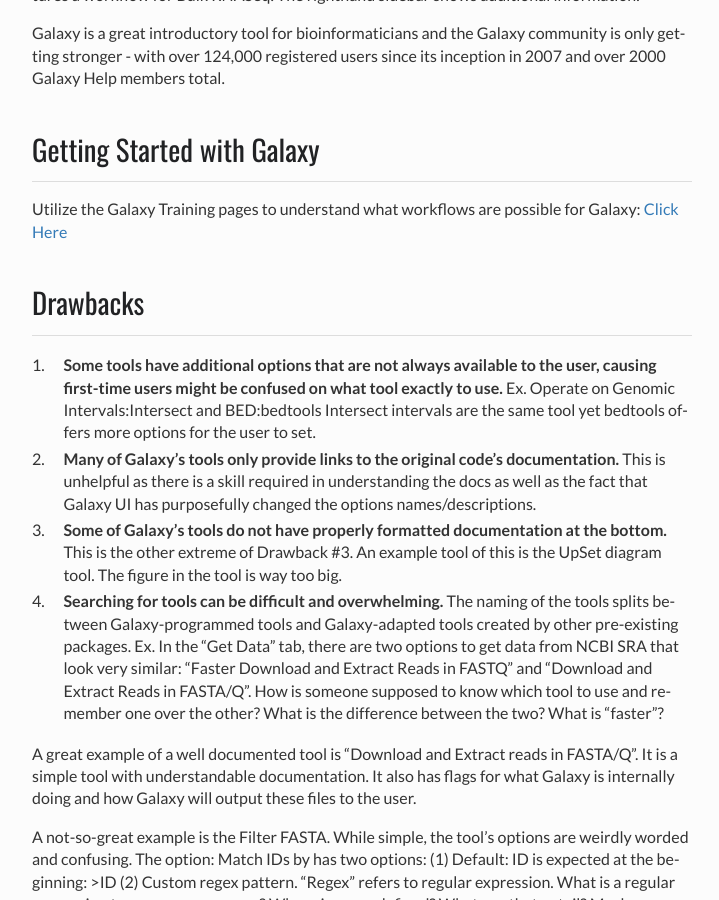
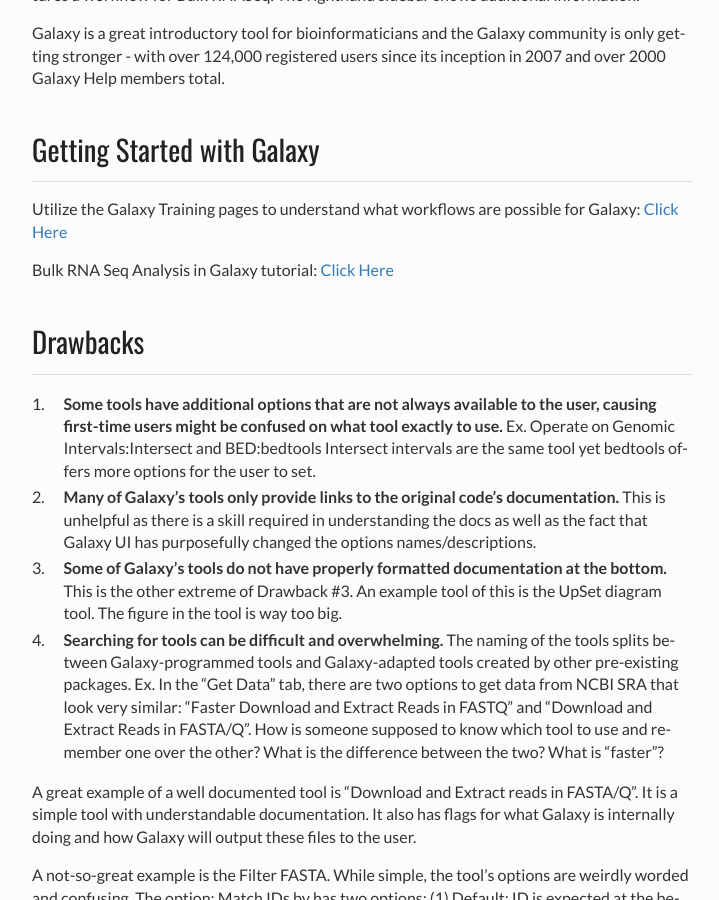
Before and after one commit to NICHD-BSPC/training, a Sphinx documentation site: the page built from source/galaxy.rst, in a window 1280 px wide and 900 px high, scrolled down 521 px. Shown: the whole window, without its empty margins (398-1117 px from the left). Built offline with Sphinx 7.4.7, drawn with Linux system fonts in a browser that asks for light colours.

Commit message:
Tutorial link added

```diff
--- a/source/galaxy.rst
+++ b/source/galaxy.rst
@@ -22,6 +22,7 @@
 ----
 Utilize the Galaxy Training pages to understand what workflows are possible for Galaxy: `Click Here <https://training.galaxyproject.org/training-material/>`_
 
+Bulk RNA Seq Analysis in Galaxy tutorial: `Click Here <https://training.galaxyproject.org/training-material/topics/transcriptomics/tutorials/ref-based/tutorial.html#data-upload>`_
 
 Drawbacks
 ----
@@ -41,6 +42,7 @@
 ----
 `The Galaxy platform for accessible, reproducible and collaborative biomedical analyses: 2018 update (Afghan, et al. 2018) <https://www.ncbi.nlm.nih.gov/pmc/articles/PMC6030816/>`_
 
+
 .. todo::
 
     Add info and links for galaxy!
```
